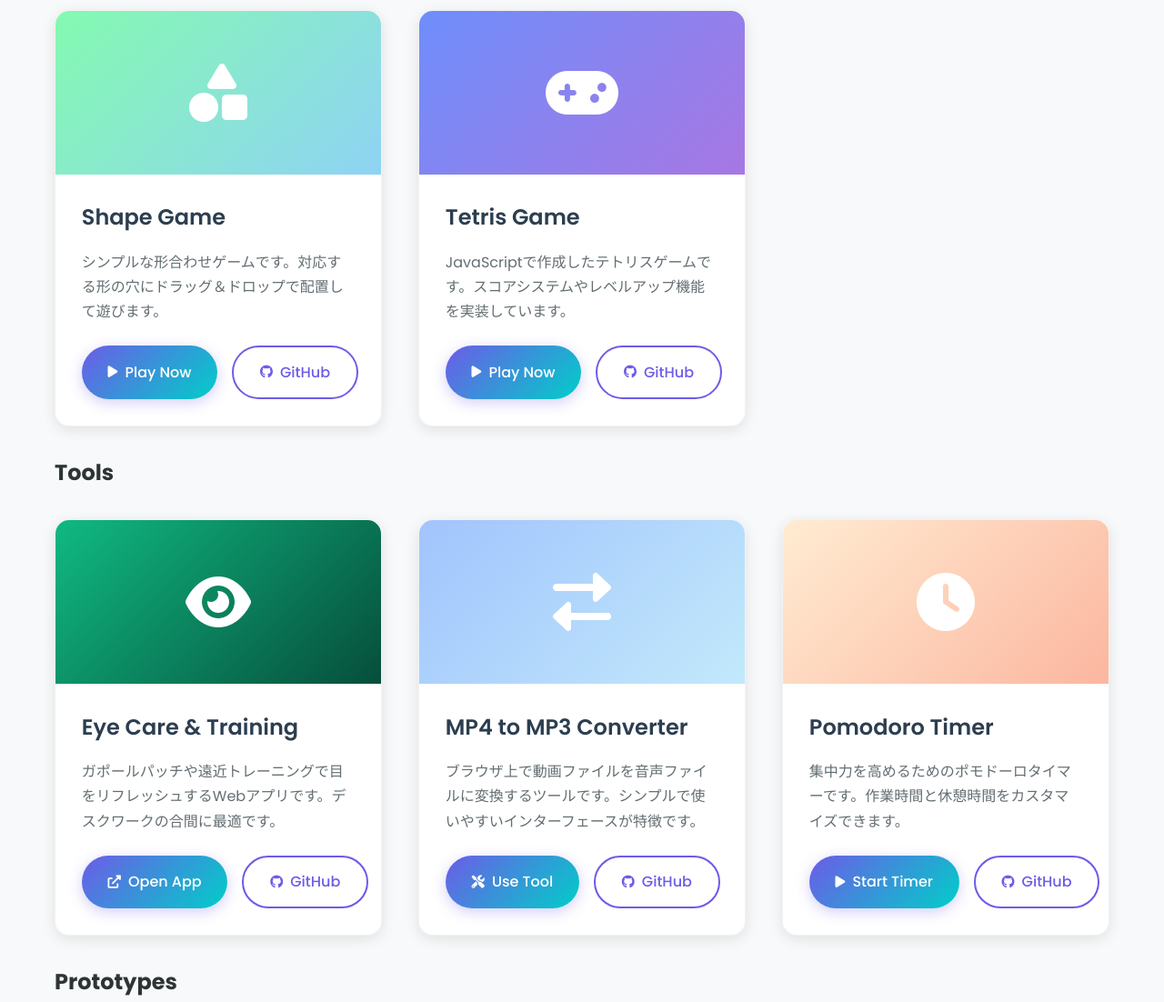
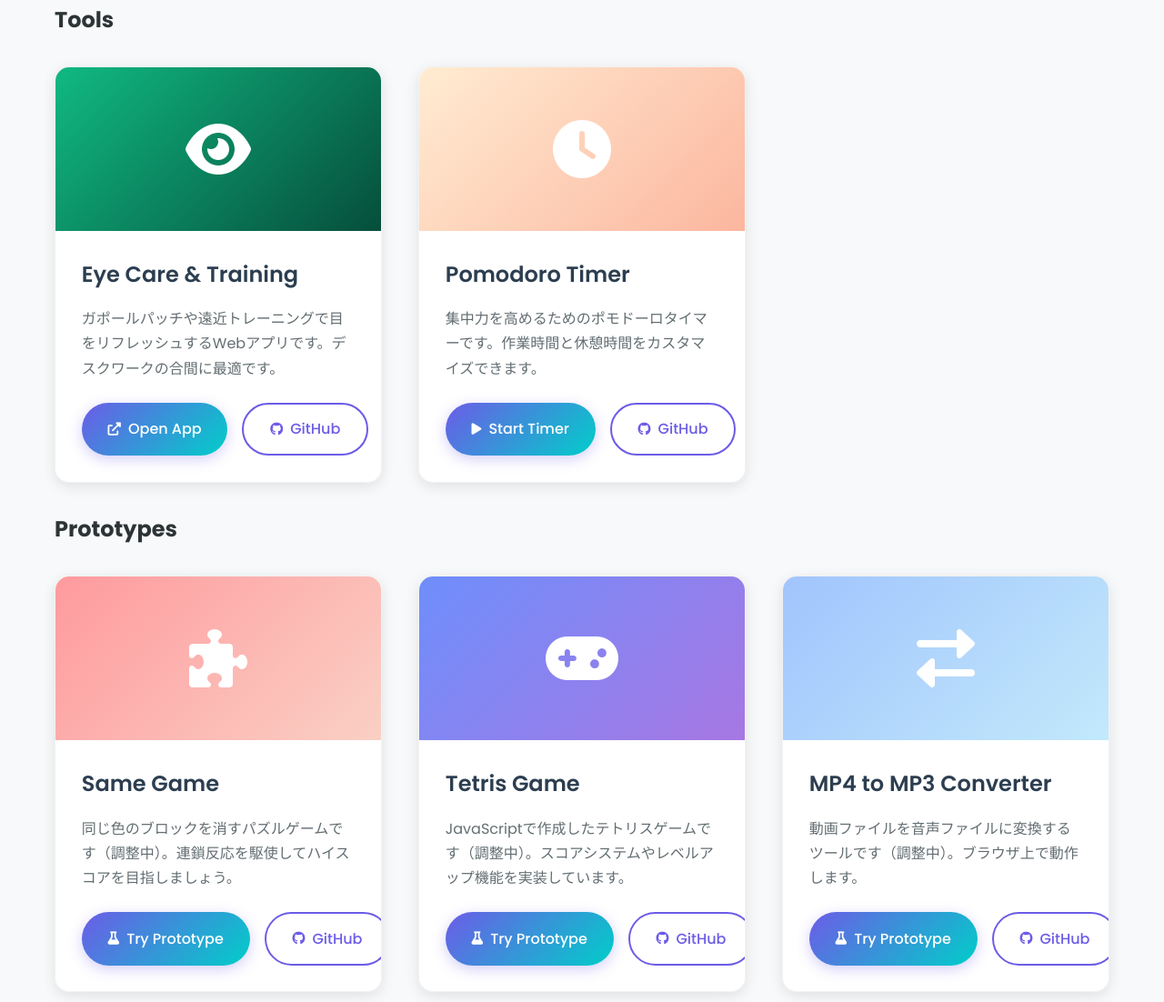
Before and after one commit to heroiy86/portfolio, a plain HTML site: page index.html in a window 1280 px wide. Shown: the part 1044-2146 px from the top of the page at 91% size. Drawn offline with Linux system fonts and the light colour scheme.

Commit message:
Update portfolio categorization: move Same Game, Tetris, and Converter to Prototypes

```diff
--- a/index.html
+++ b/index.html
@@ -61,20 +61,6 @@
                         </div>
                     </div>
                 </div>
-                <!-- 同じゲーム -->
-                <div class="project-card">
-                    <div class="project-thumbnail" style="background: linear-gradient(135deg, #ff9a9e, #fad0c4);">
-                        <i class="fas fa-puzzle-piece"></i>
-                    </div>
-                    <div class="project-content">
-                        <h2>Same Game</h2>
-                        <p>同じ色のブロックを消すパズルゲームです。連鎖反応を駆使してハイスコアを目指しましょう！</p>
-                        <div class="project-links">
-                            <a href="/samegame" class="btn"><i class="fas fa-play"></i> Play Now</a>
-                            <a href="https://github.com/heroiy86/samegame" target="_blank" class="btn btn-ghost"><i class="fab fa-github"></i> GitHub</a>
-                        </div>
-                    </div>
-                </div>
                 <!-- 図形ゲーム -->
                 <div class="project-card">
                     <div class="project-thumbnail" style="background: linear-gradient(135deg, #84fab0, #8fd3f4);">
@@ -86,20 +72,6 @@
                         <div class="project-links">
                             <a href="/shape-game" class="btn"><i class="fas fa-play"></i> Play Now</a>
                             <a href="https://github.com/heroiy86/shape-game" target="_blank" class="btn btn-ghost"><i class="fab fa-github"></i> GitHub</a>
-                        </div>
-                    </div>
-                </div>
-                <!-- テトリスゲーム -->
-                <div class="project-card">
-                    <div class="project-thumbnail" style="background: linear-gradient(135deg, #6e8efb, #a777e3);">
-                        <i class="fas fa-gamepad"></i>
-                    </div>
-                    <div class="project-content">
-                        <h2>Tetris Game</h2>
-                        <p>JavaScriptで作成したテトリスゲームです。スコアシステムやレベルアップ機能を実装しています。</p>
-                        <div class="project-links">
-                            <a href="/tetris-game" class="btn"><i class="fas fa-play"></i> Play Now</a>
-                            <a href="https://github.com/heroiy86/tetris-game" target="_blank" class="btn btn-ghost"><i class="fab fa-github"></i> GitHub</a>
                         </div>
                     </div>
                 </div>
@@ -122,21 +94,6 @@
                     </div>
                 </div>
 
-                <!-- MP4 to MP3 コンバーター -->
-                <div class="project-card">
-                    <div class="project-thumbnail" style="background: linear-gradient(135deg, #a1c4fd, #c2e9fb);">
-                        <i class="fas fa-exchange-alt"></i>
-                    </div>
-                    <div class="project-content">
-                        <h2>MP4 to MP3 Converter</h2>
-                        <p>ブラウザ上で動画ファイルを音声ファイルに変換するツールです。シンプルで使いやすいインターフェースが特徴です。</p>
-                        <div class="project-links">
-                            <a href="/mp4-to-mp3-converter" class="btn"><i class="fas fa-tools"></i> Use Tool</a>
-                            <a href="https://github.com/heroiy86/mp4-to-mp3-converter" target="_blank" class="btn btn-ghost"><i class="fab fa-github"></i> GitHub</a>
-                        </div>
-                    </div>
-                </div>
-
                 <!-- ポモドーロタイマー -->
                 <div class="project-card">
                     <div class="project-thumbnail" style="background: linear-gradient(135deg, #ffecd2, #fcb69f);">
@@ -155,6 +112,48 @@
 
             <h2 class="section-title">Prototypes</h2>
             <div class="projects-grid">
+                <!-- Same Game -->
+                <div class="project-card">
+                    <div class="project-thumbnail" style="background: linear-gradient(135deg, #ff9a9e, #fad0c4);">
+                        <i class="fas fa-puzzle-piece"></i>
+                    </div>
+                    <div class="project-content">
+                        <h2>Same Game</h2>
+                        <p>同じ色のブロックを消すパズルゲームです（調整中）。連鎖反応を駆使してハイスコアを目指しましょう。</p>
+                        <div class="project-links">
+                            <a href="/samegame" class="btn"><i class="fas fa-flask"></i> Try Prototype</a>
+                            <a href="https://github.com/heroiy86/samegame" target="_blank" class="btn btn-ghost"><i class="fab fa-github"></i> GitHub</a>
+                        </div>
+                    </div>
+                </div>
+                <!-- Tetris Game -->
+                <div class="project-card">
+                    <div class="project-thumbnail" style="background: linear-gradient(135deg, #6e8efb, #a777e3);">
+                        <i class="fas fa-gamepad"></i>
+                    </div>
+                    <div class="project-content">
+                        <h2>Tetris Game</h2>
+                        <p>JavaScriptで作成したテトリスゲームです（調整中）。スコアシステムやレベルアップ機能を実装しています。</p>
+                        <div class="project-links">
+                            <a href="/tetris-game" class="btn"><i class="fas fa-flask"></i> Try Prototype</a>
+                            <a href="https://github.com/heroiy86/tetris-game" target="_blank" class="btn btn-ghost"><i class="fab fa-github"></i> GitHub</a>
+                        </div>
+                    </div>
+                </div>
+                <!-- MP4 to MP3 コンバーター -->
+                <div class="project-card">
+                    <div class="project-thumbnail" style="background: linear-gradient(135deg, #a1c4fd, #c2e9fb);">
+                        <i class="fas fa-exchange-alt"></i>
+                    </div>
+                    <div class="project-content">
+                        <h2>MP4 to MP3 Converter</h2>
+                        <p>動画ファイルを音声ファイルに変換するツールです（調整中）。ブラウザ上で動作します。</p>
+                        <div class="project-links">
+                            <a href="/mp4-to-mp3-converter" class="btn"><i class="fas fa-flask"></i> Try Prototype</a>
+                            <a href="https://github.com/heroiy86/mp4-to-mp3-converter" target="_blank" class="btn btn-ghost"><i class="fab fa-github"></i> GitHub</a>
+                        </div>
+                    </div>
+                </div>
                 <!-- flag-game -->
                 <div class="project-card">
                     <div class="project-thumbnail" style="background: linear-gradient(135deg, #89f7fe, #66a6ff);">
```
